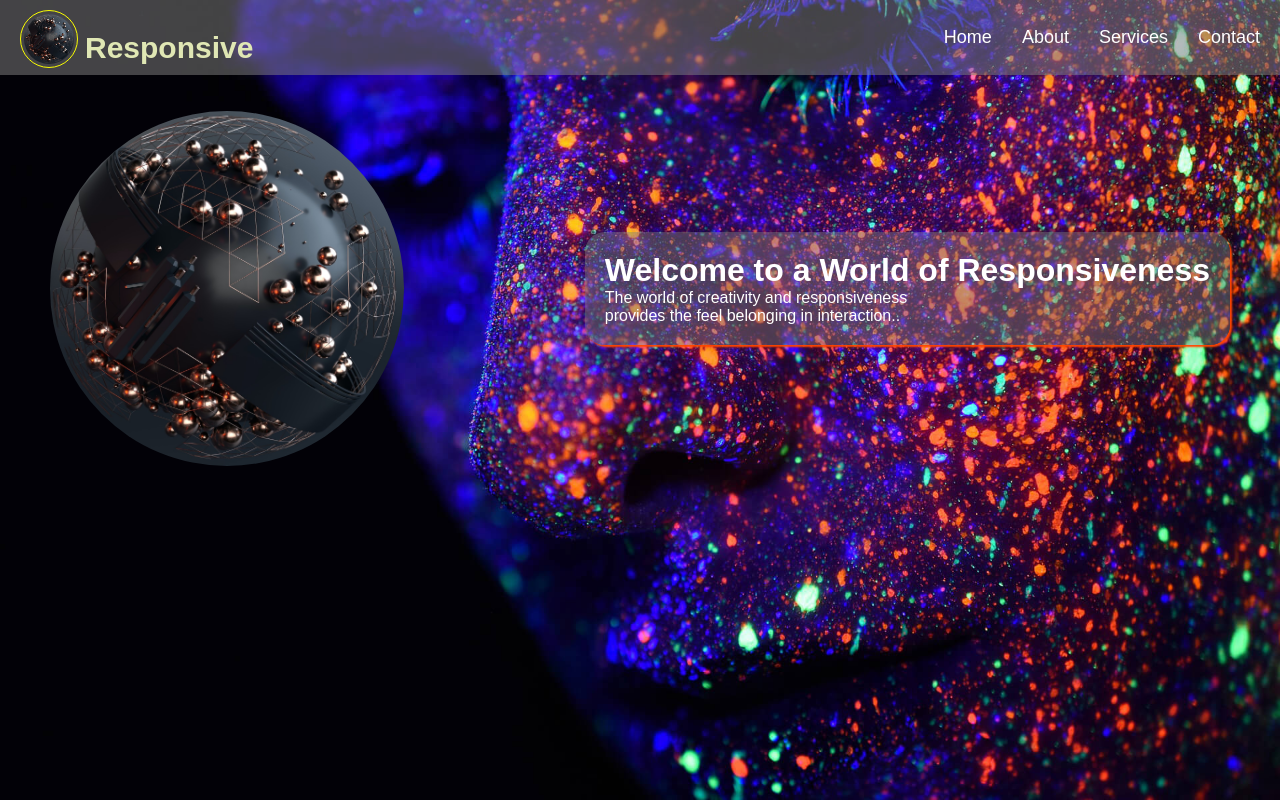
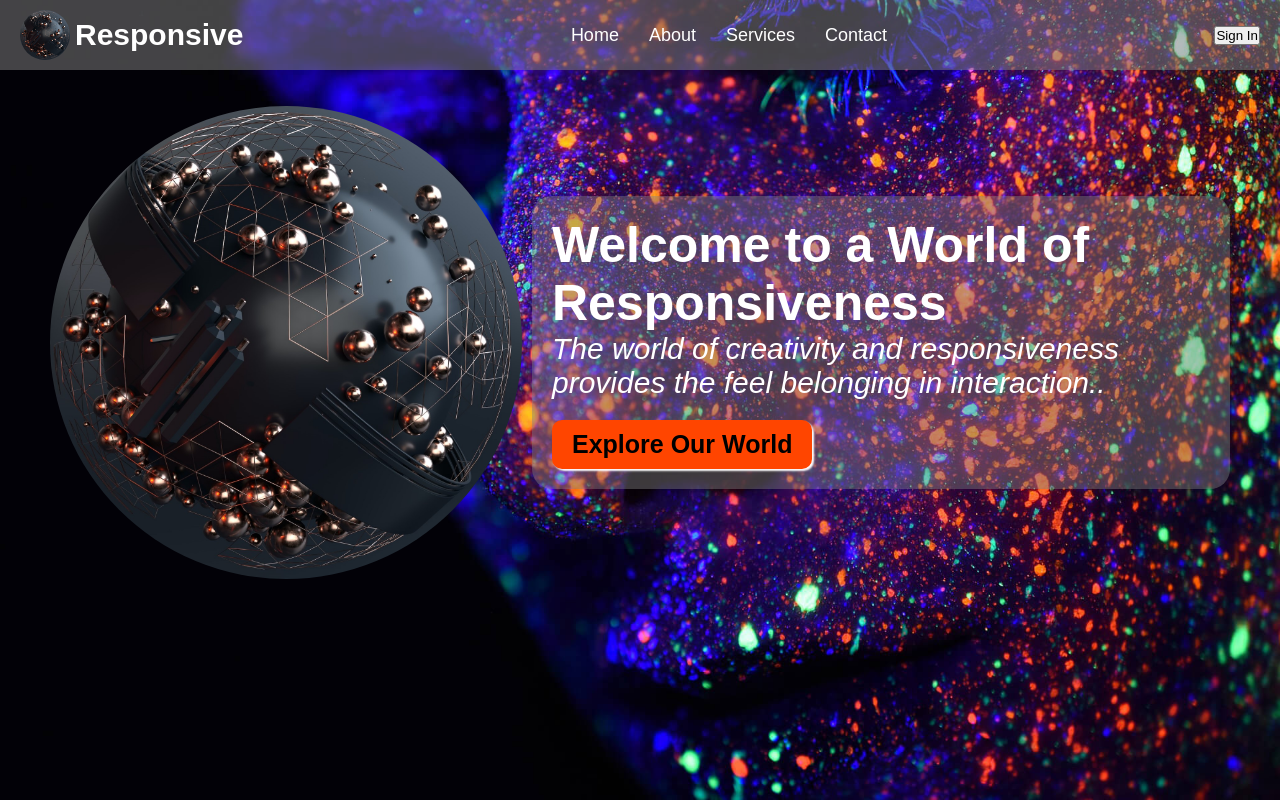
Before and after one commit to fabiyis/scriptJS, a plain HTML site: page Index.html in a window 1280 px wide. Drawn offline with Linux system fonts and the light colour scheme.

Commit message:
changes in html and css files

```diff
--- a/Index.html
+++ b/Index.html
@@ -3,27 +3,34 @@
 <head>
     <meta charset="UTF-8">
     <meta name="viewport" content="width=device-width, initial-scale=1.0">
-    <title>Responsive</title>
+    <title>Responsive Design</title>
     <link rel="stylesheet" href="/style.CSS"/>
 </head>
 <body>
     <nav>
-      <div class="heading"><img src="img/javier-miranda-MrWOCGKFVDg-unsplash.jpg"alt="logo"
-           width="70px" height="50px"><p>Responsive</p>
+      <div class="logo">
+        <img src="img/javier-miranda-MrWOCGKFVDg-unsplash.jpg"alt="" />
+        <h1>Responsive</h1>
       </div>
-      <ul>
-        <li><a href="#">Home</a></li>
-        <li><a href="#">About</a></li>
-        <li><a href="#">Services</a></li>
-        <li><a href="#">Contact</a></li>
+      <ul class="links">
+        <li><a href="">Home</a></li>
+        <li><a href="">About</a></li>
+        <li><a href="">Services</a></li>
+        <li><a href="">Contact</a></li>
       </ul>
+      <div class="btns">
+      <button class="Sign In">Sign In</button>
+      <button class="options">Options</button>
+      </div>
     </nav>
     <main>
         <img src="img/javier-miranda-MrWOCGKFVDg-unsplash.jpg" alt="">
-        <div class="container">
+        <div class="text">
             <h1>Welcome to a World of Responsiveness</h1>
-            <p>The world of creativity and responsiveness</p>
-            <p>provides the feel belonging in interaction..</p>
+            <p>The world of creativity and responsiveness
+            provides the feel belonging in interaction..
+            </p>
+            <button class="btn"> Explore Our World</button>
         </div>
     </main>
     <script src="script.JS"></script>
--- a/style.CSS
+++ b/style.CSS
@@ -20,37 +20,27 @@ nav {
     background-color: rgba(128, 128, 128, 0.527);
   }
 
-.heading img {
+  .logo {
     display: flex;
     align-items: center;
-    gap: 50px;
-    margin-right: 10px;
+    gap: 5px;
   }
 
-.heading img {
+  .logo img {
     width: 50px;
-    border-radius: 60px;
-    border: solid 1px rgba(251, 255, 0, 0.986);
-    padding: 3px;
-    display: flex;
-
+    border-radius: 50px;
   }
 
-nav p {
+  .logo h1 {
     font-size: 30px;
-    font-weight: 600;
-    color: rgb(224, 231, 180);
-    margin-left: 65px;
-    margin-top: -37px;
-
-
+    font-weight: 900;
+    color: white;
   }
 
   ul {
     display: flex;
     align-items: center;
     gap: 30px;
-    padding-left: 2rem;
   }
 
   li {
@@ -86,17 +76,14 @@ main {
     gap: 10px;
   }
 
-main .container {
+  main .text {
     color: white;
     background-color: rgba(128, 128, 128, 0.438);
     padding: 20px;
     border-radius: 20px;
-    box-shadow: 2px 2px 2px orangered;
-    display: flex;
-    flex-direction: column;
   }
 
-main .h1 {
+  .text h1 {
     font-size: 50px;
   }
 
@@ -123,10 +110,9 @@ main .h1 {
   }
 
   main img {
-    width: 30%;
+    width: 40%;
     border-radius: 50%;
     display: block;
-
   }
 
   @media screen and (max-width: 544px) {
```
Lines whose indentation alone changed are shown as unchanged.
